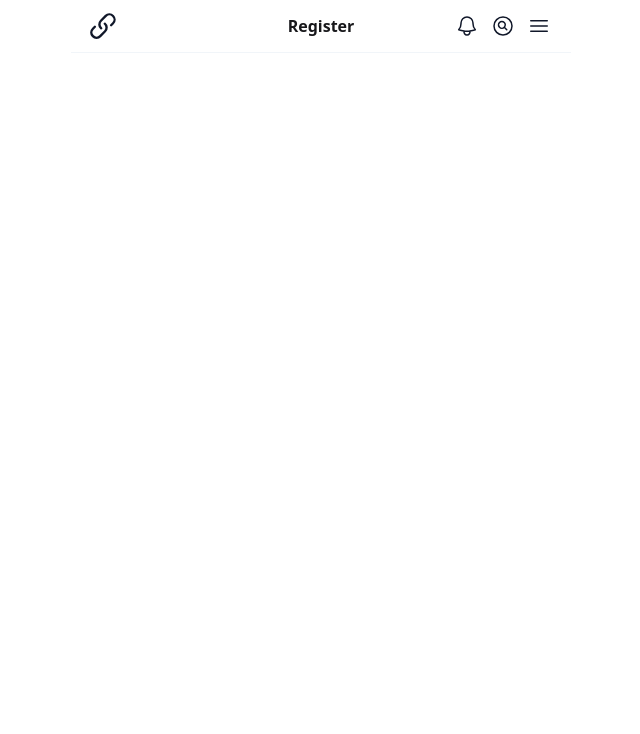
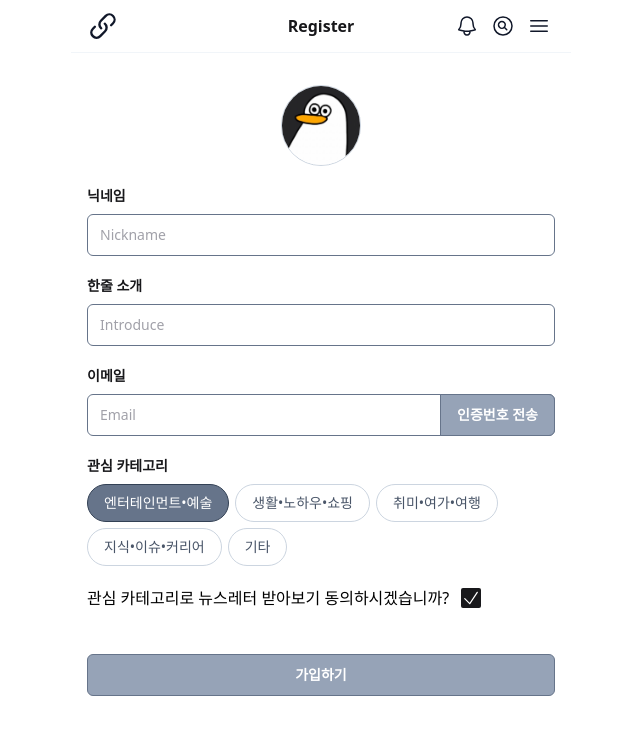
Before and after one commit to Team-TenTen/LinkHub-FE, a Next.js app: page /register in a window 1280 px wide. Shown: the top 734 px of the page, without its empty margins (319-959 px from the left). Built offline with nearby package versions, Linux system fonts and the light colour scheme; a web font is replaced by a local one.

Commit message:
feat: #55 - 회원가입 페이지 구현

```diff
--- a/src/app/(routes)/register/page.tsx
+++ b/src/app/(routes)/register/page.tsx
@@ -1,5 +1,11 @@
+import UserInfoForm from '@/components/UserInfoForm/UserInfoForm'
+
 const RegisterPage = () => {
-  return <></>
+  return (
+    <div>
+      <UserInfoForm />
+    </div>
+  )
 }
 
 export default RegisterPage
--- /dev/null
+++ b/src/components/UserInfoForm/UserInfoForm.tsx
@@ -0,0 +1,146 @@
+'use client'
+
+import { useState } from 'react'
+import { useForm } from 'react-hook-form'
+import { Avatar, CategoryList, Input } from '@/components'
+import { cls } from '@/utils'
+import { CheckIcon } from '@heroicons/react/24/solid'
+import Button from '../common/Button/Button'
+import useToggle from '../common/Toggle/hooks/useToggle'
+import { useRegister } from './hooks/useRegister'
+
+interface FormValues {
+  nickName: string
+  introduce: string
+  email: string
+  category: string
+  newsLetter: boolean
+  emailAuth: boolean
+}
+
+const UserInfoForm = () => {
+  const [isEmailAuthOpen, setIsEmailAuthOpen] = useState(false)
+  const [checked, toggle] = useToggle(false)
+  const { registerLinkHub } = useRegister()
+
+  const emailRegex =
+    /^[a-zA-Z0-9.!#$%&'*+/=?&_`{|}~-]+@[a-zA-Z0-9-]+\.[a-zA-Z0-9-]/
+
+  const {
+    register,
+    setValue,
+    handleSubmit,
+    formState: { errors },
+  } = useForm<FormValues>({
+    defaultValues: {
+      category: '엔터테인먼트•예술',
+      newsLetter: false,
+      emailAuth: false,
+    },
+  })
+
+  const handleClickCheckButton = () => {
+    toggle()
+    setValue('newsLetter', !checked)
+  }
+
+  return (
+    <form
+      className="flex flex-col gap-3 px-4 pt-8"
+      onSubmit={handleSubmit((data) => {
+        registerLinkHub(data)
+      })}>
+      <div className="flex justify-center">
+        <Avatar
+          src="/duck.jpg"
+          width={80}
+          height={80}
+          alt="프로필"
+        />
+      </div>
+      <div>
+        <Input
+          {...register('nickName', {
+            required: '닉네임을 입력해 주세요',
+          })}
+          label="닉네임"
+          placeholder="Nickname"
+          validation={errors.nickName?.message}
+        />
+      </div>
+      <div>
+        <Input
+          {...register('introduce')}
+          label="한줄 소개"
+          placeholder="Introduce"
+        />
+      </div>
+      <div>
+        <Input
+          {...register('email', {
+            required: '이메일을 입력해 주세요',
+            pattern: emailRegex,
+          })}
+          validation={
+            errors.email?.type === 'pattern'
+              ? '이메일 양식에 맞게 입력해 주세요'
+              : errors.email?.message
+          }
+          label="이메일"
+          placeholder="Email"
+          inputButton
+          buttonText="인증번호 전송"
+          buttonColor="gray"
+          onButtonClick={() => setIsEmailAuthOpen(true)}
+        />
+      </div>
+      {isEmailAuthOpen && (
+        <div>
+          <Input
+            label="이메일 인증"
+            placeholder="인증번호를 입력해 주세요"
+            inputButton
+            buttonText="인증번호 확인"
+            buttonColor="gray"
+            onButtonClick={() => {}}
+          />
+        </div>
+      )}
+      <div className="flex flex-col">
+        <div className="py-2 text-sm font-semibold text-gray9">
+          관심 카테고리
+        </div>
+        <CategoryList
+          type="default"
+          horizontal={false}
+          onChange={(e) => setValue('category', e?.currentTarget.value || '')}
+        />
+      </div>
+      <div className="flex items-center gap-3 py-2">
+        <div>관심 카테고리로 뉴스레터 받아보기 동의하시겠습니까?</div>
+        <label>
+          <input
+            type="checkBox"
+            hidden
+            onChange={handleClickCheckButton}
+          />
+          <CheckIcon
+            className={cls(
+              'h-5 w-5 rounded-sm text-white',
+              checked ? 'bg-emerald5 ' : 'bg-gray9',
+            )}
+          />
+        </label>
+      </div>
+      <div className="py-6">
+        <Button
+          type="submit"
+          className="button button-lg button-gray px-4 py-2.5">
+          가입하기
+        </Button>
+      </div>
+    </form>
+  )
+}
+
+export default UserInfoForm
--- /dev/null
+++ b/src/components/UserInfoForm/hooks/useRegister.ts
@@ -0,0 +1,18 @@
+interface RegisterReqBody {
+  nickName: string
+  introduce: string
+  email: string
+  category: string
+  newsLetter: boolean
+  emailAuth: boolean
+}
+
+const useRegister = () => {
+  const registerLinkHub = (data: RegisterReqBody) => {
+    console.log('회원가입 로직', data)
+  }
+
+  return { registerLinkHub }
+}
+
+export { useRegister }
--- a/src/components/common/Input/Input.tsx
+++ b/src/components/common/Input/Input.tsx
@@ -52,6 +52,7 @@ const Input = forwardRef(
           />
           {inputButton && (
             <button
+              type="button"
               className={cls(
                 'absolute right-0 top-0 flex rounded-r-md border px-4 py-2.5 text-sm font-semibold text-white',
                 buttonColor === 'green'
```
